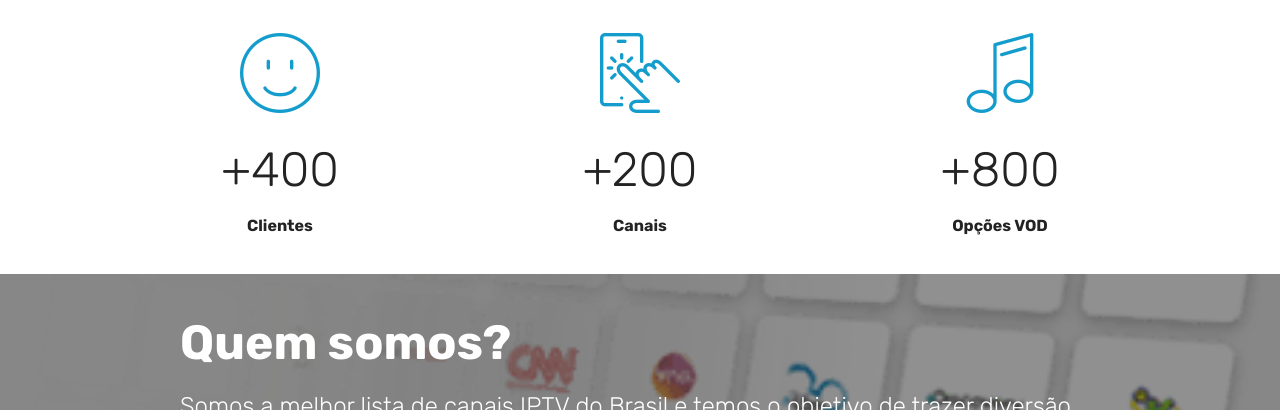
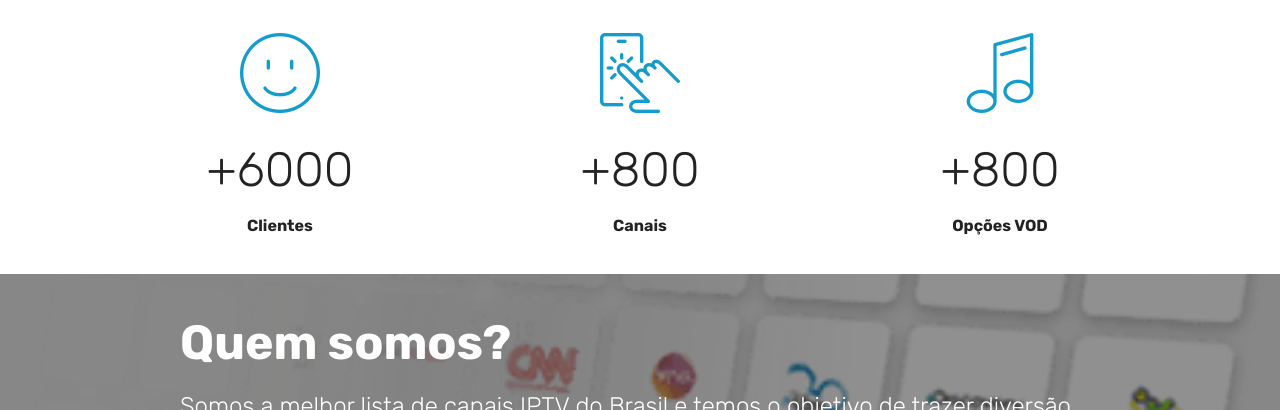
Before and after one commit to iptvextreme/iptvextreme, a plain HTML site: page index.html in a window 1280 px wide. Shown: the part 752-1162 px from the top of the page. Drawn offline with Linux system fonts and the light colour scheme; files whose address does not match are found by name.

Commit message:
fixed counter

```diff
--- a/index.html
+++ b/index.html
@@ -129,7 +129,7 @@
                         </div>
 
                         <div class="card-text">
-                            <h3 class="count pt-3 pb-3 mbr-fonts-style display-2">+400</h3>
+                            <h3 class="count pt-3 pb-3 mbr-fonts-style display-2">+6000</h3>
                             <h4 class="mbr-content-title mbr-bold mbr-fonts-style display-7">
                                 Clientes</h4>
 
@@ -144,7 +144,7 @@
                             <span class="mbr-iconfont mbri-touch"></span>
                         </div>
                         <div class="card-text">
-                            <h3 class="count pt-3 pb-3 mbr-fonts-style display-2">+200</h3>
+                            <h3 class="count pt-3 pb-3 mbr-fonts-style display-2">+800</h3>
                             <h4 class="mbr-content-title mbr-bold mbr-fonts-style display-7">
                                 Canais</h4>
 
```
